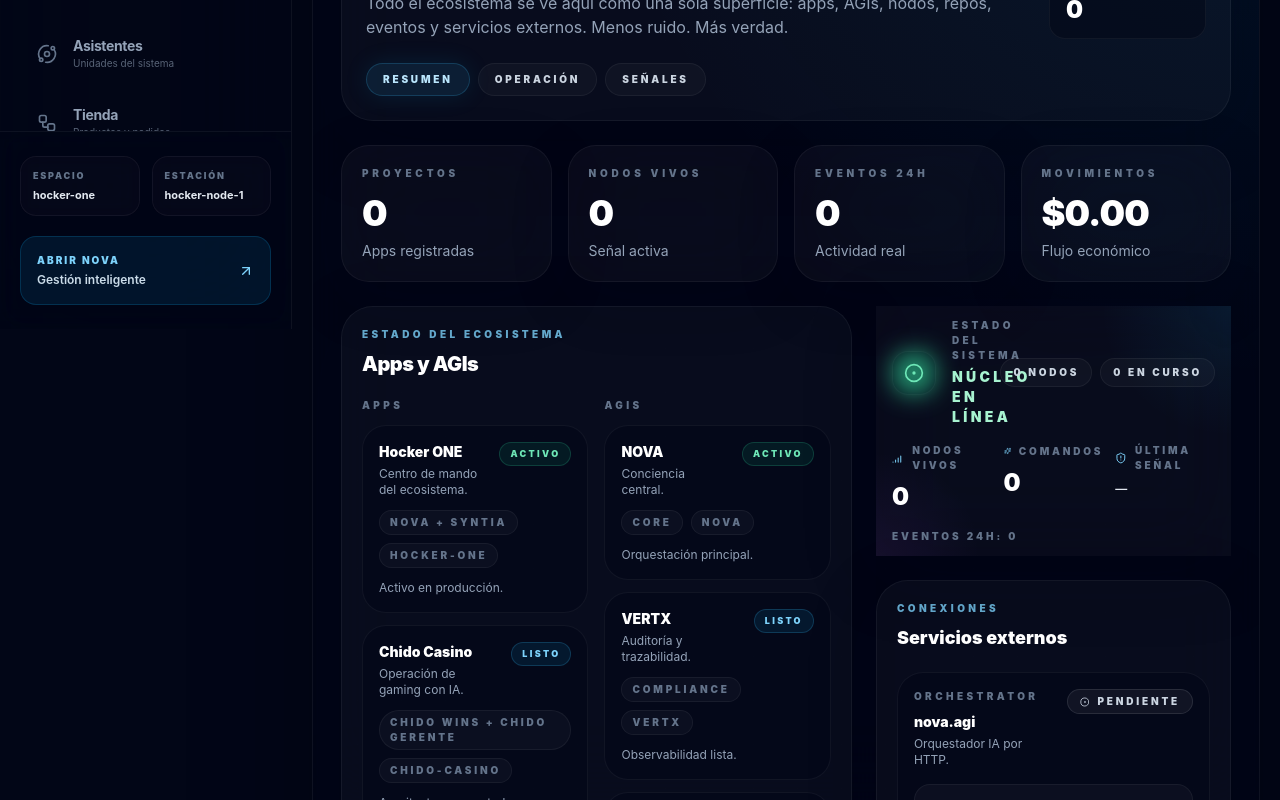
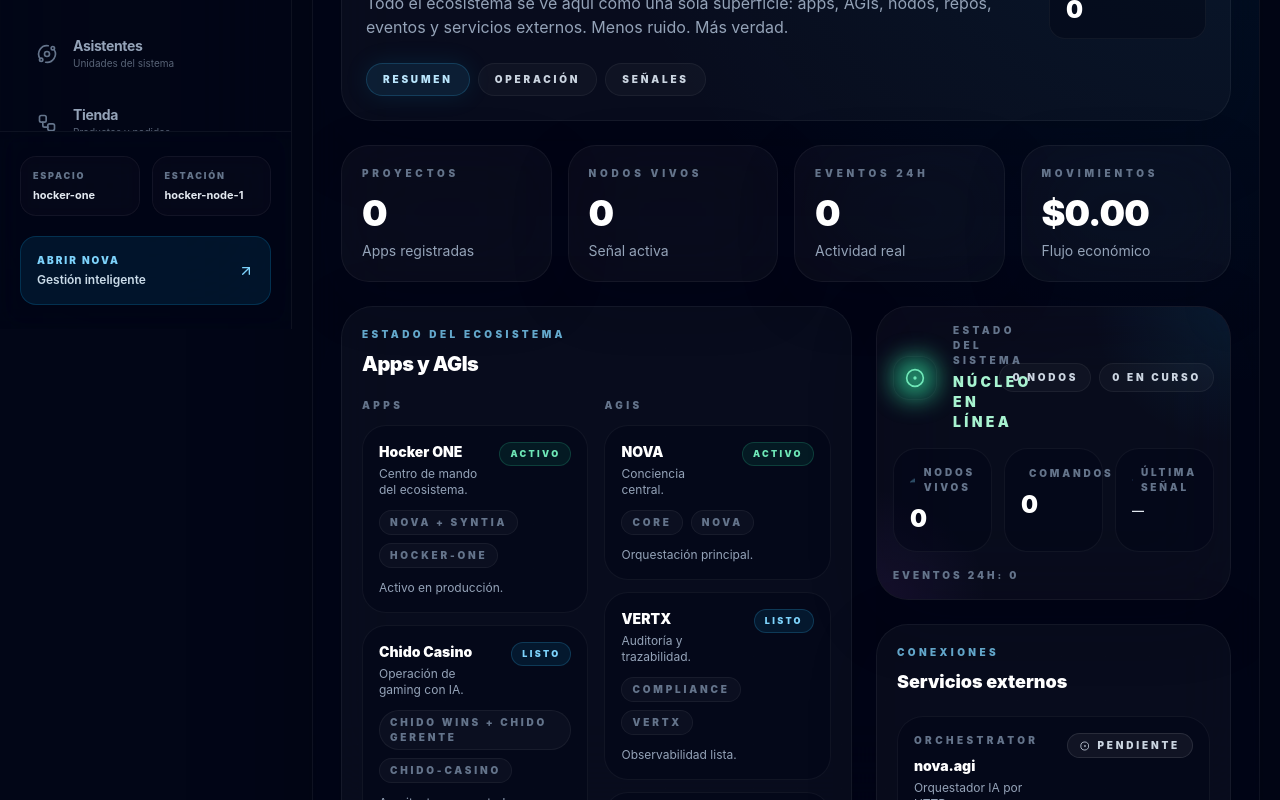
Before and after one commit to HockerAGI/hocker.one, a Next.js app: page /dashboard in a window 1280 px wide. Shown: the part 471-1271 px from the top of the page. Built offline with nearby package versions, Linux system fonts and the light colour scheme; no server answers; the database is empty.

Commit message:
Actualizar SystemStatus.tsx

```diff
--- a/src/components/SystemStatus.tsx
+++ b/src/components/SystemStatus.tsx
@@ -3,6 +3,7 @@
 import { useCallback, useEffect, useMemo, useState } from "react";
 import { CircleDot, RefreshCw, ShieldAlert, SignalHigh, Sparkles } from "lucide-react";
 import { createBrowserSupabase } from "@/lib/supabase-browser";
+import type { DashboardSummary } from "@/lib/hocker-dashboard";
 
 type SystemState = "online" | "syncing" | "error";
 
@@ -12,6 +13,10 @@ type StatusSnapshot = {
   pendingCommands: number;
   recentEvents: number;
   lastSeenAt: string | null;
+};
+
+type Props = {
+  summary?: DashboardSummary;
 };
 
 function formatRelativeTime(value: string | null): string {
@@ -26,17 +31,31 @@ function formatRelativeTime(value: string | null): string {
   });
 }
 
-export default function SystemStatus() {
+export default function SystemStatus({ summary }: Props) {
+  const supabase = useMemo(() => createBrowserSupabase(), []);
   const [state, setState] = useState<SystemState>("online");
-  const [snapshot, setSnapshot] = useState<StatusSnapshot>({
+  const [loading, setLoading] = useState(true);
+  const [snapshot, setSnapshot] = useState<StatusSnapshot>(() => ({
     onlineNodes: 0,
     runningCommands: 0,
     pendingCommands: 0,
     recentEvents: 0,
     lastSeenAt: null,
-  });
-  const [loading, setLoading] = useState(true);
-  const supabase = useMemo(() => createBrowserSupabase(), []);
+  }));
+
+  const hydrateFromSummary = useCallback(() => {
+    if (!summary) return;
+
+    const onlineNodes = Number(summary.metrics.find((m) => m.label === "Nodos vivos")?.value ?? 0) || 0;
+    const recentEvents = Number(summary.metrics.find((m) => m.label === "Eventos 24h")?.value ?? 0) || 0;
+
+    setSnapshot((prev) => ({
+      ...prev,
+      onlineNodes,
+      recentEvents,
+      lastSeenAt: summary.snapshotAt,
+    }));
+  }, [summary]);
 
   const load = useCallback(async () => {
     setLoading(true);
@@ -46,7 +65,11 @@ export default function SystemStatus() {
 
       const [nodesRes, commandsRes, eventsRes] = await Promise.all([
         supabase.from("nodes").select("id,status,updated_at,last_seen_at"),
-        supabase.from("commands").select("id,status,created_at,updated_at").order("created_at", { ascending: false }).limit(50),
+        supabase
+          .from("commands")
+          .select("id,status,created_at,updated_at")
+          .order("created_at", { ascending: false })
+          .limit(50),
         supabase.from("events").select("id,created_at").gte("created_at", since).limit(50),
       ]);
 
@@ -54,13 +77,20 @@ export default function SystemStatus() {
       if (commandsRes.error) throw commandsRes.error;
       if (eventsRes.error) throw eventsRes.error;
 
-      const nodes = (nodesRes.data ?? []) as Array<{ status?: string; last_seen_at?: string | null; updated_at?: string | null }>;
+      const nodes = (nodesRes.data ?? []) as Array<{
+        status?: string;
+        last_seen_at?: string | null;
+        updated_at?: string | null;
+      }>;
       const commands = (commandsRes.data ?? []) as Array<{ status?: string }>;
       const events = eventsRes.data ?? [];
 
       const onlineNodes = nodes.filter((n) => n.status === "online").length;
       const runningCommands = commands.filter((c) => c.status === "running").length;
-      const pendingCommands = commands.filter((c) => c.status === "queued" || c.status === "needs_approval").length;
+      const pendingCommands = commands.filter(
+        (c) => c.status === "queued" || c.status === "needs_approval",
+      ).length;
+
       const lastSeenAt =
         nodes
           .map((n) => n.last_seen_at ?? n.updated_at ?? null)
@@ -84,6 +114,10 @@ export default function SystemStatus() {
       setLoading(false);
     }
   }, [supabase]);
+
+  useEffect(() => {
+    hydrateFromSummary();
+  }, [hydrateFromSummary]);
 
   useEffect(() => {
     void load();
@@ -134,13 +168,21 @@ export default function SystemStatus() {
   }[state];
 
   return (
-    <div className="hocker-panel-pro relative overflow-hidden border-white/5 bg-white/[0.03] px-4 py-3 shadow-[0_18px_70px_rgba(2,6,23,0.18)] backdrop-blur-2xl">
+    <div className="relative overflow-hidden rounded-[32px] border border-white/5 bg-white/[0.03] px-4 py-4 shadow-[0_18px_70px_rgba(2,6,23,0.18)] backdrop-blur-2xl">
       <div className="absolute inset-0 bg-[radial-gradient(circle_at_top_right,rgba(14,165,233,0.09),transparent_30%),radial-gradient(circle_at_bottom_left,rgba(168,85,247,0.08),transparent_24%)]" />
 
       <div className="relative flex items-center gap-4">
         <div className="relative flex h-11 w-11 items-center justify-center rounded-2xl border border-white/5 bg-slate-950/70">
           <span className={`absolute inset-0 rounded-2xl opacity-70 blur-md ${tone}`} />
-          <CircleDot className={`relative z-10 h-5 w-5 ${state === "error" ? "text-rose-300" : state === "syncing" ? "text-sky-300" : "text-emerald-300"}`} />
+          <CircleDot
+            className={`relative z-10 h-5 w-5 ${
+              state === "error"
+                ? "text-rose-300"
+                : state === "syncing"
+                  ? "text-sky-300"
+                  : "text-emerald-300"
+            }`}
+          />
         </div>
 
         <div className="min-w-0 flex-1">
@@ -148,9 +190,15 @@ export default function SystemStatus() {
             Estado del sistema
           </p>
           <div className="mt-1 flex flex-wrap items-center gap-2">
-            <span className={`text-sm font-black uppercase tracking-[0.24em] ${
-              state === "error" ? "text-rose-200" : state === "syncing" ? "text-sky-200" : "text-emerald-200"
-            }`}>
+            <span
+              className={`text-sm font-black uppercase tracking-[0.24em] ${
+                state === "error"
+                  ? "text-rose-200"
+                  : state === "syncing"
+                    ? "text-sky-200"
+                    : "text-emerald-200"
+              }`}
+            >
               {label}
             </span>
             {loading ? (
@@ -173,17 +221,15 @@ export default function SystemStatus() {
       </div>
 
       <div className="relative mt-4 grid gap-3 sm:grid-cols-3">
-        <div className="nova-mini-card">
+        <div className="rounded-[24px] border border-white/5 bg-slate-950/45 p-4">
           <div className="flex items-center gap-2 text-[10px] font-black uppercase tracking-[0.28em] text-slate-500">
             <SignalHigh className="h-4 w-4 text-sky-300" />
             Nodos vivos
           </div>
-          <p className="mt-2 text-2xl font-black text-white">
-            {snapshot.onlineNodes}
-          </p>
+          <p className="mt-2 text-2xl font-black text-white">{snapshot.onlineNodes}</p>
         </div>
 
-        <div className="nova-mini-card">
+        <div className="rounded-[24px] border border-white/5 bg-slate-950/45 p-4">
           <div className="flex items-center gap-2 text-[10px] font-black uppercase tracking-[0.28em] text-slate-500">
             <Sparkles className="h-4 w-4 text-sky-300" />
             Comandos
@@ -193,7 +239,7 @@ export default function SystemStatus() {
           </p>
         </div>
 
-        <div className="nova-mini-card">
+        <div className="rounded-[24px] border border-white/5 bg-slate-950/45 p-4">
           <div className="flex items-center gap-2 text-[10px] font-black uppercase tracking-[0.28em] text-slate-500">
             <ShieldAlert className="h-4 w-4 text-sky-300" />
             Última señal
```
